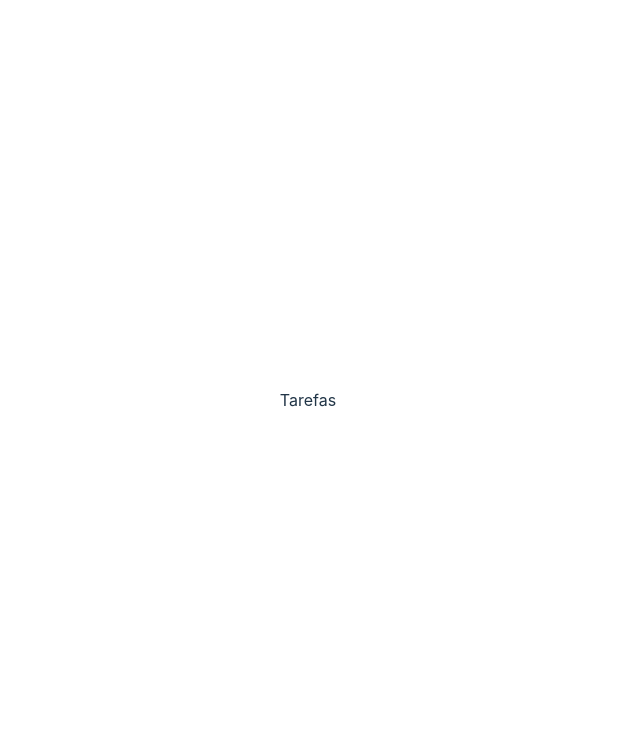
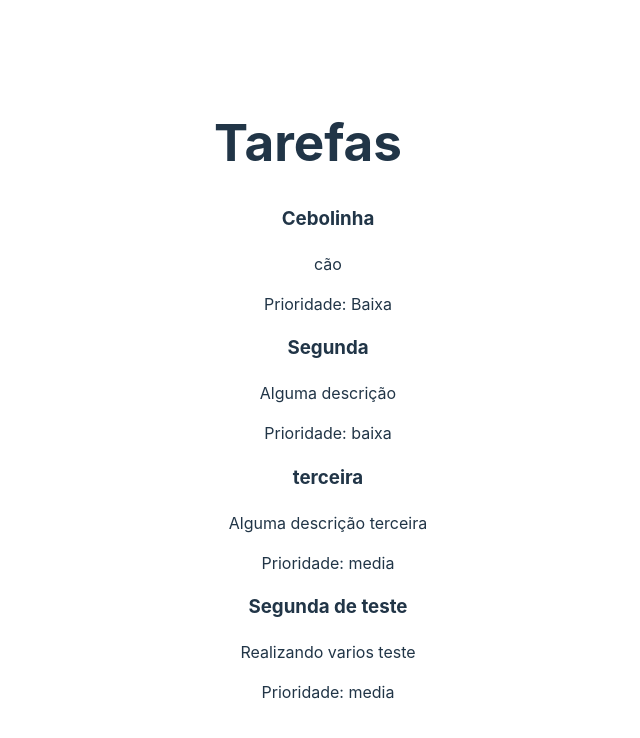
Before and after one commit to rosapedrosa/ProjetoWeb, a React (Vite) app: page / in a window 1280 px wide. Shown: the top 738 px of the page, without its empty margins (332-972 px from the left). Built offline with nearby package versions, Linux system fonts and the light colour scheme; data requests are answered from the project's data file.

Commit message:
Configurando rotas e listagem das tarefas

```diff
--- a/db.json
+++ b/db.json
@@ -17,6 +17,12 @@
       "descricao": "Alguma descrição terceira",
       "prioridade": "media",
       "id": 3
+    },
+    {
+      "titulo": "Segunda de teste",
+      "descricao": "Realizando varios teste",
+      "prioridade": "media",
+      "id": 4
     }
   ]
 }
--- a/src/App.jsx
+++ b/src/App.jsx
@@ -6,6 +6,7 @@ import Select from '@mui/material/Select';
 import { AdapterDayjs } from '@mui/x-date-pickers/AdapterDayjs';
 import { LocalizationProvider } from '@mui/x-date-pickers/LocalizationProvider';
 import { DatePicker } from '@mui/x-date-pickers/DatePicker';
+import { Link } from 'react-router-dom';
 
 function App() {
   const [titulo, setTitulo] = useState('')
@@ -48,12 +49,13 @@ function App() {
             <MenuItem value="">
               <em>Selecione</em>
             </MenuItem>
-            <MenuItem value="baixa">Baixa</MenuItem>
-            <MenuItem value="media">Media</MenuItem>
-            <MenuItem value="alta">Alta</MenuItem>
+            <MenuItem value="Baixa">Baixa</MenuItem>
+            <MenuItem value="Media">Media</MenuItem>
+            <MenuItem value="Alta">Alta</MenuItem>
           </Select >
+          <Link to="/">
           <Button type="submit" variant="contained">Enviar</Button>
-
+          </Link>
 
         </Stack>
       </form>
--- a/src/Tarefas.jsx
+++ b/src/Tarefas.jsx
@@ -4,11 +4,10 @@ import './App.css'
 
 
 export default function Tarefas() {
-    function Tarefas() {
     const [tarefas, setTarefas] = useState([])
 
     useEffect(() => {
-            fetch('http://localhost/tarefas/')
+        fetch('http://localhost:3000/tarefas')
             .then(resp => resp.json())
             .then(data => {
                 setTarefas(data)
@@ -17,11 +16,18 @@ export default function Tarefas() {
                 console.log(err)
             })
     }, [])
-    }
-    // const MinhasTarefas = tarefas.map((p) => <h5 key={p.id}> {p.titulo}</h5> )
+
+    const MinhasTarefas = tarefas.map((p) =>
+    <ul key={p.id}>
+    <h3>{p.titulo}</h3>
+    <p>{p.descricao}</p>
+    <p>Prioridade: {p.prioridade}</p>
+  </ul>)
     return (
-        <>  Tarefas
-            {/* {MinhasTarefas} */}
+        <>
+        <h1>Tarefas</h1>
+
+        {tarefas.length > 0 ? MinhasTarefas : <p>Carregando...</p>}
         </>
     )
 }
--- a/src/main.jsx
+++ b/src/main.jsx
@@ -3,10 +3,23 @@ import ReactDOM from 'react-dom/client'
 import App from './App.jsx'
 import './index.css'
 import Tarefas from './Tarefas.jsx'
+import { RouterProvider, createBrowserRouter } from 'react-router-dom'
+
+
+const router = createBrowserRouter([
+  {
+  path: "/",
+  element: <Tarefas />
+},
+{
+  path: "/novatarefa",
+  element:  <App />
+  }
+])
+
 
 ReactDOM.createRoot(document.getElementById('root')).render(
   <React.StrictMode>
-    {/* <App /> */}
-    <Tarefas />
+     <RouterProvider router={router} />
   </React.StrictMode>,
 )
```
Lines whose indentation alone changed are shown as unchanged.
